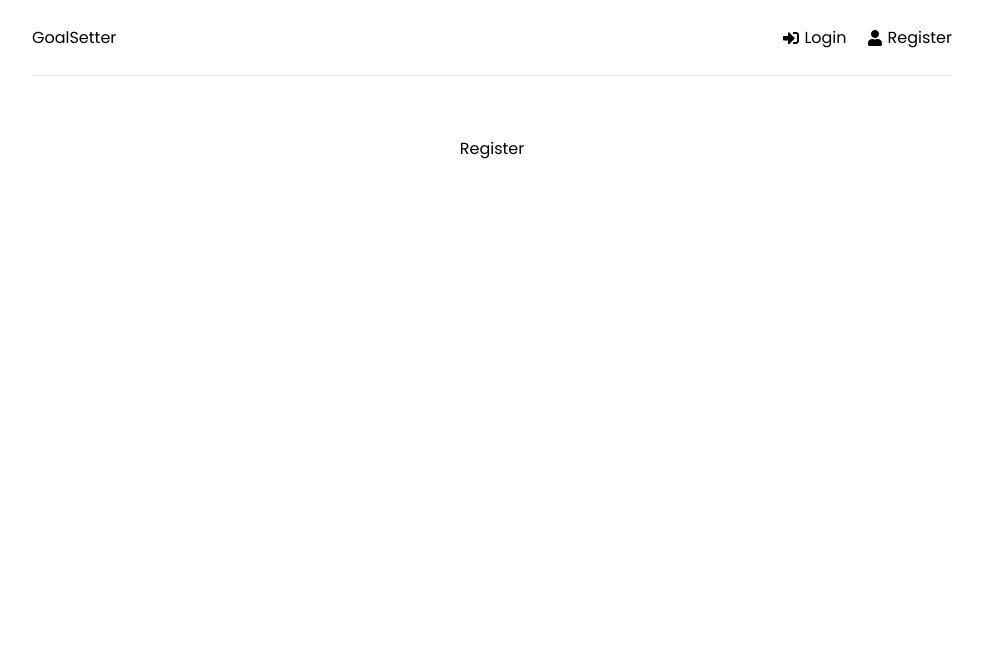
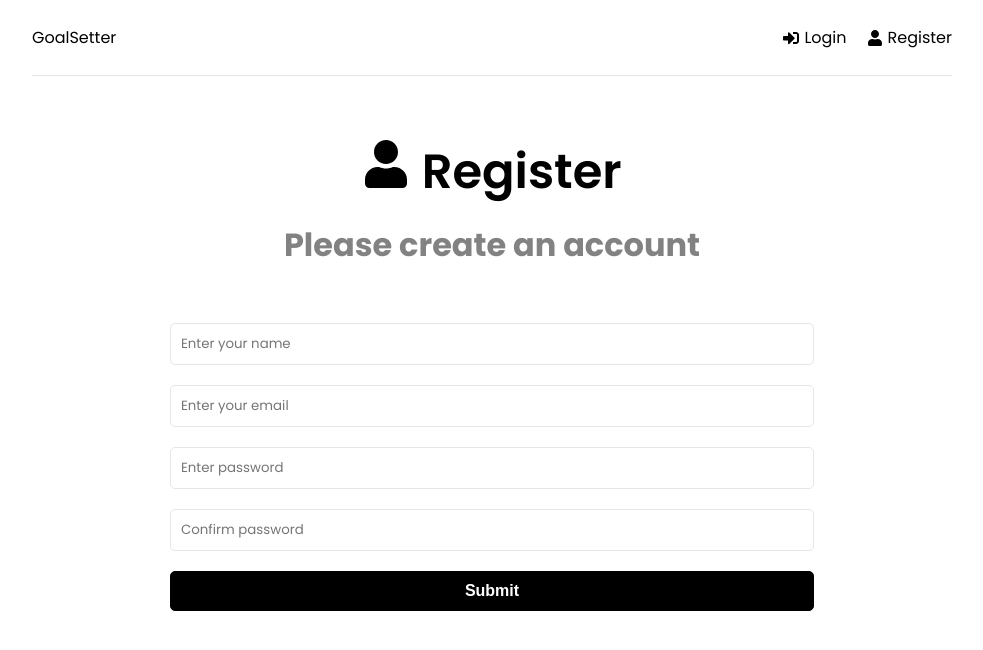
Before and after one commit to Novailoveyou/yt-tm-mern-rest-api, a React (Create React App) app in the folder frontend/: page /register in a window 1280 px wide. Shown: the top 650 px of the page, without its empty margins (148-1131 px from the left). Built offline with nearby package versions, Linux system fonts and the light colour scheme.

Commit message:
register page & login page

```diff
--- a/frontend/src/components/Header.jsx
+++ b/frontend/src/components/Header.jsx
@@ -1,4 +1,4 @@
-import { FaSignInAlt, FaSignOutAlt, FaUser } from 'react-icons/fa'
+import { FaSignInAlt, FaUser } from 'react-icons/fa'
 import { Link } from 'react-router-dom'
 
 const Header = () => {
--- a/frontend/src/pages/Login.jsx
+++ b/frontend/src/pages/Login.jsx
@@ -1,5 +1,74 @@
+import { useState, useEffect } from 'react'
+import { FaSignInAlt } from 'react-icons/fa'
+
 const Login = () => {
-  return <div>Login</div>
+  const [formData, setFormData] = useState({
+    email: '',
+    password: ''
+  })
+
+  const { email, password } = formData
+
+  const onChange = e => {
+    setFormData(prevState => ({
+      ...prevState,
+      [e.target.name]: e.target.value
+    }))
+  }
+
+  const onSubmit = async e => {
+    e.preventDefault()
+  }
+
+  const inputs = [
+    {
+      type: 'email',
+      id: 'email',
+      name: 'email',
+      value: email,
+      placeholder: 'Enter your email'
+    },
+    {
+      type: 'password',
+      id: 'password',
+      name: 'password',
+      value: password,
+      placeholder: 'Enter password'
+    }
+  ]
+
+  return (
+    <>
+      <section className='heading'>
+        <h1>
+          <FaSignInAlt /> Login
+        </h1>
+        <p>Login and start setting goals</p>
+      </section>
+      <section className='form'>
+        <form onSubmit={onSubmit}>
+          {inputs.map(({ type, id, name, value, placeholder }) => (
+            <div className='form-group' key={id}>
+              <input
+                type={type}
+                className='form-control'
+                id={id}
+                name={name}
+                value={value}
+                placeholder={placeholder}
+                onChange={onChange}
+              />
+            </div>
+          ))}
+          <div className='form-group'>
+            <button type='submit' className='btn btn-block'>
+              Submit
+            </button>
+          </div>
+        </form>
+      </section>
+    </>
+  )
 }
 
 export default Login
--- a/frontend/src/pages/Register.jsx
+++ b/frontend/src/pages/Register.jsx
@@ -1,5 +1,90 @@
+import { useState, useEffect } from 'react'
+import { FaUser } from 'react-icons/fa'
+
 const Register = () => {
-  return <div>Register</div>
+  const [formData, setFormData] = useState({
+    name: '',
+    email: '',
+    password: '',
+    password2: ''
+  })
+
+  const { name, email, password, password2 } = formData
+
+  const onChange = e => {
+    setFormData(prevState => ({
+      ...prevState,
+      [e.target.name]: e.target.value
+    }))
+  }
+
+  const onSubmit = async e => {
+    e.preventDefault()
+  }
+
+  const inputs = [
+    {
+      type: 'text',
+      id: 'name',
+      name: 'name',
+      value: name,
+      placeholder: 'Enter your name'
+    },
+    {
+      type: 'email',
+      id: 'email',
+      name: 'email',
+      value: email,
+      placeholder: 'Enter your email'
+    },
+    {
+      type: 'password',
+      id: 'password',
+      name: 'password',
+      value: password,
+      placeholder: 'Enter password'
+    },
+    {
+      type: 'password',
+      id: 'password2',
+      name: 'password2',
+      value: password2,
+      placeholder: 'Confirm password'
+    }
+  ]
+
+  return (
+    <>
+      <section className='heading'>
+        <h1>
+          <FaUser /> Register
+        </h1>
+        <p>Please create an account</p>
+      </section>
+      <section className='form'>
+        <form onSubmit={onSubmit}>
+          {inputs.map(({ type, id, name, value, placeholder }) => (
+            <div className='form-group' key={id}>
+              <input
+                type={type}
+                className='form-control'
+                id={id}
+                name={name}
+                value={value}
+                placeholder={placeholder}
+                onChange={onChange}
+              />
+            </div>
+          ))}
+          <div className='form-group'>
+            <button type='submit' className='btn btn-block'>
+              Submit
+            </button>
+          </div>
+        </form>
+      </section>
+    </>
+  )
 }
 
 export default Register
```
